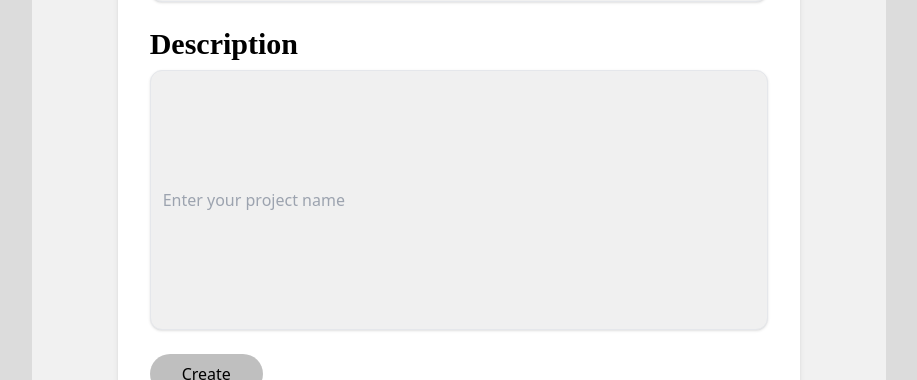
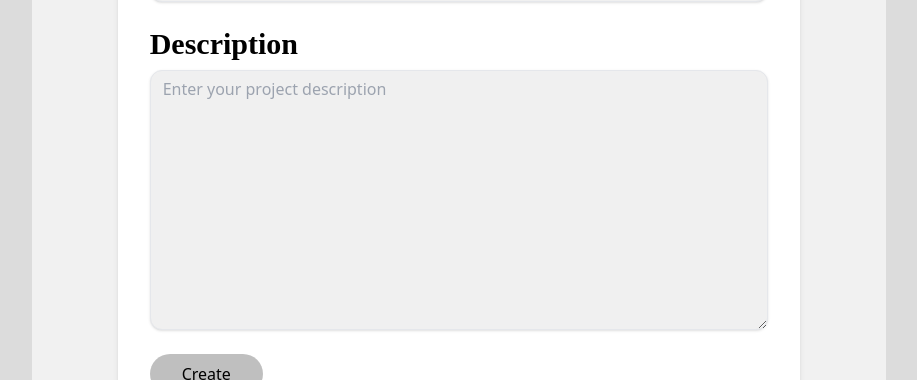
Before and after one commit to polarvoid/orchid, a Next.js app: page /start in a window 1280 px wide. Shown: the part 299-679 px from the top of the page, without its empty margins (181-1098 px from the left). Built offline with nearby package versions, Linux system fonts and the light colour scheme.

Commit message:
Make form usable

```diff
--- a/pages/app.tsx
+++ b/pages/app.tsx
@@ -7,7 +7,7 @@ const homepage = () => {
         <div className="flex flex-col h-full">
             <Navbar />
             <main className="flex grow">
-                <div className="mt-40 flex flex-col items-center grow">
+                <div className="mt-[10%] flex flex-col items-center grow text-center">
                     <p className="w-[40%] font-bold text-black text-7xl" >
                         Create your own<br></br>
                         beautiful brand
--- a/pages/start.tsx
+++ b/pages/start.tsx
@@ -1,8 +1,24 @@
 import dynamic from 'next/dynamic';
-import React from 'react';
+import React, { useState } from 'react';
 import { TitleBar } from 'react-desktop/macOs';
 
-const start = () => {
+const Start = () => {
+    const [name, setName] = useState("");
+    const [description, setDescription] = useState("");
+
+    const onSubmit: React.FormEventHandler<HTMLFormElement> = (e) => {
+        alert(`Name: ${name} Description: ${description}`);
+        e.preventDefault();
+    };
+
+    const onChangeName = (e) => {
+        setName(e.target.value);
+    };
+
+    const onChangeDescription = (e) => {
+        setDescription(e.target.value);
+    };
+
     return (
         <div className="bg-[#DCDCDC] flex flex-col min-h-full items-center">
             <div className="py-10 text-center">
@@ -11,26 +27,26 @@ const start = () => {
             </div>
             <div className="w-4/6 h-4/6 grow mb-4 bg-[#F1F1F1] rounded-xl flex flex-col">
                 <TitleBar
-                    title="untitled text 5"
+                    title="Create your design"
                     controls
                     className="py-1"
                     transparent={false}
                     isWindowFocused={true}
                 />
                 <div className="grow px-[10%] py-[5%] flex flex-col justify-center items-center">
-                    <form className="grow w-full bg-white shadow-md rounded-3xl px-8 pt-6 pb-8 mb-4 flex flex-col gap-6">
+                    <form className="grow w-full bg-white shadow-md rounded-3xl px-8 pt-6 pb-8 mb-4 flex flex-col gap-6" onSubmit={onSubmit} >
                         <div>
                             <label className="block text-black text-3xl font-black font-[Satoshi] mb-2" htmlFor="username">
                                 Name
                             </label>
-                            <input className="shadow appearance-none border rounded-xl w-full py-2 px-3 text-gray-700 bg-[#F0F0F0] leading-tight focus:outline-none focus:shadow-outline" id="username" type="text" placeholder="Enter your project name" />
+                            <input className="shadow appearance-none border rounded-xl w-full py-2 px-3 text-gray-700 bg-[#F0F0F0] leading-tight focus:outline-none focus:shadow-outline" id="username" type="text" placeholder="Enter your project name" value={name} onChange={onChangeName} />
                         </div>
 
                         <div className='grow flex flex-col'>
                             <label className="block text-black text-3xl font-black font-[Satoshi] mb-2" htmlFor="username">
                                 Description
                             </label>
-                            <input className="grow shadow appearance-none border rounded-xl w-full py-2 px-3 text-gray-700 bg-[#F0F0F0] leading-tight focus:outline-none focus:shadow-outline" id="username" type="text" placeholder="Enter your project name" />
+                            <textarea className="grow shadow appearance-none border rounded-xl w-full py-2 px-3 text-gray-700 bg-[#F0F0F0] leading-tight focus:outline-none focus:shadow-outline" id="username" type="text" placeholder="Enter your project description" value={description} onChange={onChangeDescription} />
                         </div>
 
                         <div className="w-fit rounded-3xl mt-auto flex justify-center items-center py-2 px-8 bg-black/25 text-black">
@@ -45,4 +61,4 @@ const start = () => {
 };
 
 // export default start;
-export default dynamic(() => Promise.resolve(start), { ssr: false });
+export default dynamic(() => Promise.resolve(Start), { ssr: false });
```
